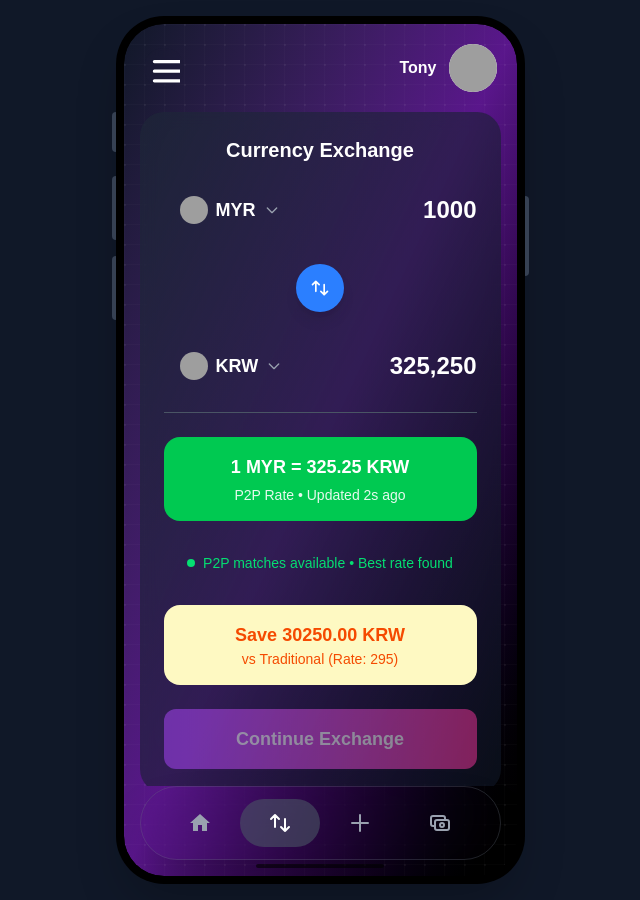
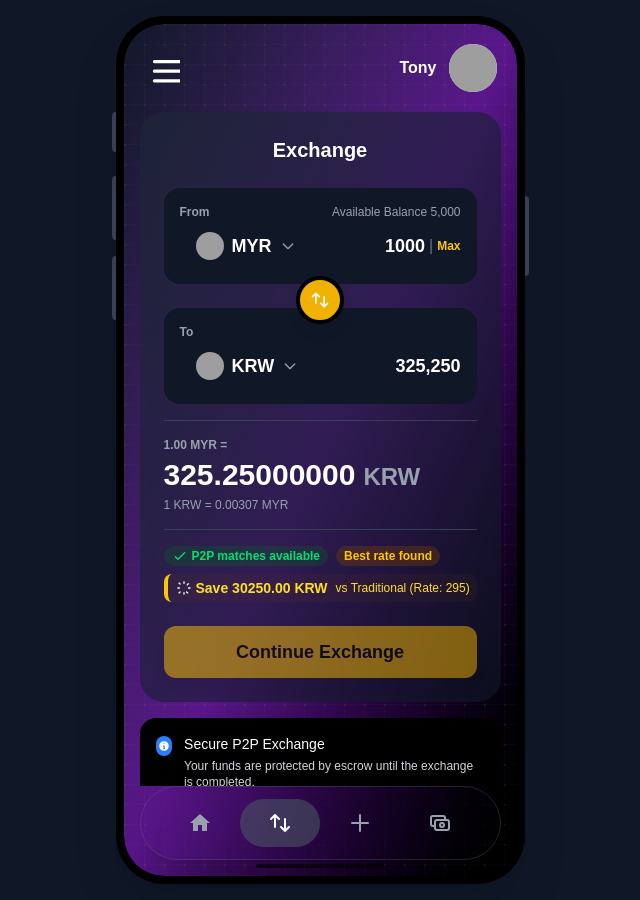
Before and after one commit to Avoisavo/cashMeOutside, a Next.js app: page /trade in a window 1280 px wide. Shown: the whole page, without its empty margins (320-960 px from the left). Built offline with nearby package versions, Linux system fonts and the light colour scheme; grey boxes are pictures that could not be loaded.

Commit message:
add icons for P2P status, improve balance display logic, and update styles for currency exchange component

```diff
--- a/pages/trade.tsx
+++ b/pages/trade.tsx
@@ -15,6 +15,14 @@ interface Order {
   balanceLocked: boolean;
 }
 
+// Heroicons SVGs for check and sparkle
+const CheckIcon = () => (
+  <svg className="w-4 h-4 mr-1" fill="none" stroke="currentColor" strokeWidth={2} viewBox="0 0 24 24"><path strokeLinecap="round" strokeLinejoin="round" d="M5 13l4 4L19 7" /></svg>
+);
+const SparkleIcon = () => (
+  <svg className="w-4 h-4 mr-1" fill="none" stroke="currentColor" strokeWidth={2} viewBox="0 0 24 24"><path strokeLinecap="round" strokeLinejoin="round" d="M12 3v2m0 14v2m9-9h-2M5 12H3m15.364-6.364l-1.414 1.414M6.05 17.95l-1.414 1.414m12.728 0l-1.414-1.414M6.05 6.05L4.636 4.636" /></svg>
+);
+
 export default function Trade() {
   const router = useRouter();
   const [fromCurrency, setFromCurrency] = useState("MYR");
@@ -29,6 +37,7 @@ export default function Trade() {
   const [showFromDropdown, setShowFromDropdown] = useState(false);
   const [showToDropdown, setShowToDropdown] = useState(false);
   const [hasSellOrders, setHasSellOrders] = useState(true);
+  const [mounted, setMounted] = useState(false);
 
   // Traditional rates for comparison
   const traditionalRates = {
@@ -40,7 +49,9 @@ export default function Trade() {
   };
 
   useEffect(() => {
+    if (typeof window !== 'undefined') {
       loadOrderBook();
+    }
   }, []);
 
   useEffect(() => {
@@ -50,12 +61,19 @@ export default function Trade() {
   }, [orderBook, fromCurrency, toCurrency, amount]);
 
   useEffect(() => {
+    if (typeof window !== 'undefined') {
       const ordersRaw = localStorage.getItem('activeSellOrders');
       const orders = ordersRaw ? JSON.parse(ordersRaw) : [];
       setHasSellOrders(orders.length > 0);
+    }
+  }, []);
+
+  useEffect(() => {
+    setMounted(true);
   }, []);
 
   const loadOrderBook = async () => {
+    if (typeof window !== 'undefined') {
       try {
         const response = await fetch('/api/match');
         const data = await response.json();
@@ -64,6 +82,7 @@ export default function Trade() {
         }
       } catch (error) {
         console.error('Failed to load order book:', error);
+      }
     }
   };
 
@@ -190,8 +209,10 @@ export default function Trade() {
   };
 
   const handleContinueExchange = () => {
+    if (typeof window !== 'undefined') {
       localStorage.setItem('exchangeIntent', JSON.stringify({ fromCurrency, toCurrency, amount }));
       router.push('/exchange');
+    }
   };
 
   const formatNumber = (num: string) => {
@@ -234,13 +255,17 @@ export default function Trade() {
 
   // Helper to get up-to-date balance
   const getBalance = (code: string) => {
+    if (typeof window !== 'undefined') {
       const stored = localStorage.getItem(code + "Balance");
       return stored !== null ? parseFloat(stored) : mockBalances[code] || 0;
+    }
+    return 0;
   };
 
   // Force re-render on storage/focus
   const [, setRefresh] = useState(0);
   useEffect(() => {
+    if (typeof window !== 'undefined') {
       const refresh = () => setRefresh(v => v + 1);
       window.addEventListener('focus', refresh);
       window.addEventListener('storage', refresh);
@@ -248,6 +273,7 @@ export default function Trade() {
         window.removeEventListener('focus', refresh);
         window.removeEventListener('storage', refresh);
       };
+    }
   }, []);
 
   const insufficientBalance = amount !== "" && parseFloat(amount) > getBalance(fromCurrency);
@@ -255,12 +281,16 @@ export default function Trade() {
   return (
     <div className="px-4 pb-4">
       {/* Main Trade Card */}
-      <div className="bg-gradient-to-br from-gray-800/60 to-gray-900/60 rounded-3xl p-6 backdrop-blur-sm space-y-6">
-        <h2 className="text-xl font-bold text-white text-center">Currency Exchange</h2>
+      <div className="bg-gradient-to-br from-gray-800/60 to-gray-900/60 rounded-3xl p-6 backdrop-blur-sm space-y-6 w-full max-w-md">
+      <h2 className="text-xl font-bold text-white text-center">Exchange</h2>
 
         {/* From Currency Row */}
+        <div className="bg-gray-900 rounded-2xl p-4 flex flex-col relative mb-2">
+          <div className="flex items-center justify-between mb-1">
+            <span className="text-gray-400 text-xs font-semibold">From</span>
+            <span className="text-gray-400 text-xs">Available Balance {mounted ? getBalance(fromCurrency).toLocaleString(undefined, { maximumFractionDigits: 2 }) : "--"}</span>
+          </div>
           <div className="flex items-center justify-between">
-          {/* Currency Selector */}
             <div className="relative">
               <button
                 type="button"
@@ -285,32 +315,34 @@ export default function Trade() {
                         <img src={c.flag} alt={c.code} className="w-6 h-6 rounded-full object-cover" />
                         <span className="font-bold">{c.code}</span>
                       </span>
-                    <span className="text-xs text-gray-400 font-mono">{getBalance(c.code).toLocaleString(undefined, { maximumFractionDigits: 2 })}</span>
+                      <span className="text-xs text-gray-400 font-mono">{mounted ? getBalance(c.code).toLocaleString(undefined, { maximumFractionDigits: 2 }) : "--"}</span>
                     </button>
                   ))}
                 </div>
               )}
             </div>
-          {/* Amount Input */}
-          <div className="flex-1 text-right ml-4">
+            <div className="flex items-center gap-1">
               <input
                 type="text"
                 value={amount}
                 onChange={(e) => setAmount(e.target.value)}
-              className="w-full bg-transparent text-2xl font-bold text-white text-right placeholder-gray-400 outline-none"
+                className="bg-transparent text-white text-lg font-bold text-right w-24 outline-none"
                 placeholder="0"
               />
-            {insufficientBalance && (
-              <div className="text-red-400 text-xs mt-1 text-right">Insufficient balance</div>
+              <span className="text-gray-500">|</span>
+              <button type="button" onClick={() => setAmount(getBalance(fromCurrency).toString())} className="text-yellow-400 text-xs font-semibold hover:underline">Max</button>
+            </div>
+          </div>
+          {mounted && insufficientBalance && (
+            <div className="text-red-400 text-xs mt-1">Insufficient balance</div>
           )}
-          </div>
         </div>
 
         {/* Swap Button */}
-        <div className="flex justify-center py-2">
+        <div className="flex justify-center -my-4 z-10 relative">
           <button
             onClick={swapCurrencies}
-            className="w-12 h-12 bg-blue-500 rounded-full flex items-center justify-center hover:bg-blue-600 transition-colors shadow-lg"
+            className="w-12 h-12 bg-yellow-500 rounded-full flex items-center justify-center hover:bg-yellow-600 transition-colors shadow-lg border-4 border-black"
           >
             <svg className="w-5 h-5 text-white" fill="none" stroke="currentColor" viewBox="0 0 24 24">
               <path strokeLinecap="round" strokeLinejoin="round" strokeWidth={2} d="M7 16V4m0 0L3 8m4-4l4 4m6 0v12m0 0l4-4m-4 4l-4-4" />
@@ -319,8 +351,12 @@ export default function Trade() {
         </div>
 
         {/* To Currency Row */}
+        <div className="bg-gray-900 rounded-2xl p-4 flex flex-col relative mb-2">
+          <div className="flex items-center justify-between mb-1">
+            <span className="text-gray-400 text-xs font-semibold">To</span>
+            <span className="text-gray-400 text-xs">&nbsp;</span>
+          </div>
           <div className="flex items-center justify-between">
-          {/* Currency Selector */}
             <div className="relative">
               <button
                 type="button"
@@ -345,52 +381,60 @@ export default function Trade() {
                         <img src={c.flag} alt={c.code} className="w-6 h-6 rounded-full object-cover" />
                         <span className="font-bold">{c.code}</span>
                       </span>
-                    <span className="text-xs text-gray-400 font-mono">{getBalance(c.code).toLocaleString(undefined, { maximumFractionDigits: 2 })}</span>
+                      <span className="text-xs text-gray-400 font-mono">{mounted ? getBalance(c.code).toLocaleString(undefined, { maximumFractionDigits: 2 }) : "--"}</span>
                     </button>
                   ))}
                 </div>
               )}
             </div>
-          {/* Converted Amount */}
-          <div className="flex-1 text-right ml-4">
-            <div className="text-2xl font-bold text-white">
-              {formatNumber(convertedAmount)}
-            </div>
+            <input
+              type="text"
+              value={formatNumber(convertedAmount)}
+              readOnly
+              placeholder="0"
+              className="bg-transparent text-white text-lg font-bold text-right w-32 outline-none"
+            />
           </div>
         </div>
 
         {/* Divider */}
-        <div className="border-t border-gray-600 my-6"></div>
+        <div className="border-t border-gray-700 my-4"></div>
 
-        {/* Exchange Rate Info */}
-        <div className="bg-green-500 rounded-2xl p-4">
-          <div className="text-center">
-            <div className="text-white font-bold text-lg mb-1">
-              1 {fromCurrency} = {bestRate.toFixed(2)} {toCurrency}
+        {/* Exchange Rate Info - Modern layout */}
+        <div className="mb-2">
+          <div className="text-xs text-gray-400 font-semibold mb-1">
+            1.00 {fromCurrency} =
           </div>
-            <div className="text-white text-sm opacity-90">
-              P2P Rate • Updated 2s ago
+          <div className="text-3xl font-extrabold flex items-end">
+            <span className="text-white">{bestRate.toFixed(8)}</span>
+            <span className="ml-2 text-gray-400 font-bold text-2xl">{toCurrency}</span>
+          </div>
+          <div className="text-xs text-gray-400 mt-1">
+            1 {toCurrency} = {(1 / bestRate).toFixed(5)} {fromCurrency}
           </div>
         </div>
+        <div className="border-t border-gray-700 my-4"></div>
+
+        {/* P2P Status Row */}
+        <div className="my-2 flex items-center gap-2">
+          <span className="inline-flex items-center px-2 py-0.5 bg-green-900/40 text-green-400 rounded-full text-xs font-semibold">
+            <CheckIcon /> P2P matches available
+          </span>
+          <span className="inline-flex items-center px-2 py-0.5 bg-yellow-900/40 text-yellow-400 rounded-full text-xs font-semibold">
+            Best rate found
+          </span>
         </div>
 
-        {/* Peer Info */}
-        <div className="flex items-center justify-center space-x-2 text-green-400 py-2">
-          <div className="w-2 h-2 bg-green-400 rounded-full"></div>
-          <span className="text-sm font-medium">P2P matches available • Best rate found</span>
-        </div>
-
-        {/* Savings Info */}
+        {/* Savings Info - Inline, no card */}
         {getSavings() > 0 && (
-        <div className="bg-yellow-100 rounded-2xl p-4">
-          <div className="text-center">
-            <div className="text-orange-600 font-bold text-lg">
+          <div className="flex items-center border-l-4 border-yellow-400 pl-2 py-1 bg-yellow-900/10 rounded-lg my-2">
+            <SparkleIcon />
+            <span className="text-yellow-300 font-semibold text-sm">
               Save {getSavings().toFixed(2)} {toCurrency}
-            </div>
-            <div className="text-orange-600 text-sm">
+            </span>
+            <span className="text-yellow-300 text-xs ml-2">
               vs Traditional (Rate: {getTraditionalRate()})
-              </div>
-            </div>
+            </span>
           </div>
         )}
 
@@ -398,7 +442,7 @@ export default function Trade() {
         <button
           onClick={handleContinueExchange}
           disabled={Number(amount) === 0 || insufficientBalance || !hasSellOrders}
-          className="w-full bg-gradient-to-r from-purple-500 to-pink-500 rounded-xl py-4 font-bold text-white text-lg hover:from-purple-600 hover:to-pink-600 transition-all duration-200 disabled:opacity-50 disabled:cursor-not-allowed"
+          className="w-full bg-gradient-to-r from-yellow-400 to-yellow-500 text-black font-bold py-3 rounded-xl shadow-lg hover:from-yellow-500 hover:to-yellow-400 transition-all text-lg mt-4 disabled:opacity-50 disabled:cursor-not-allowed"
         >
           Continue Exchange
         </button>
```
Lines whose indentation alone changed are shown as unchanged.
